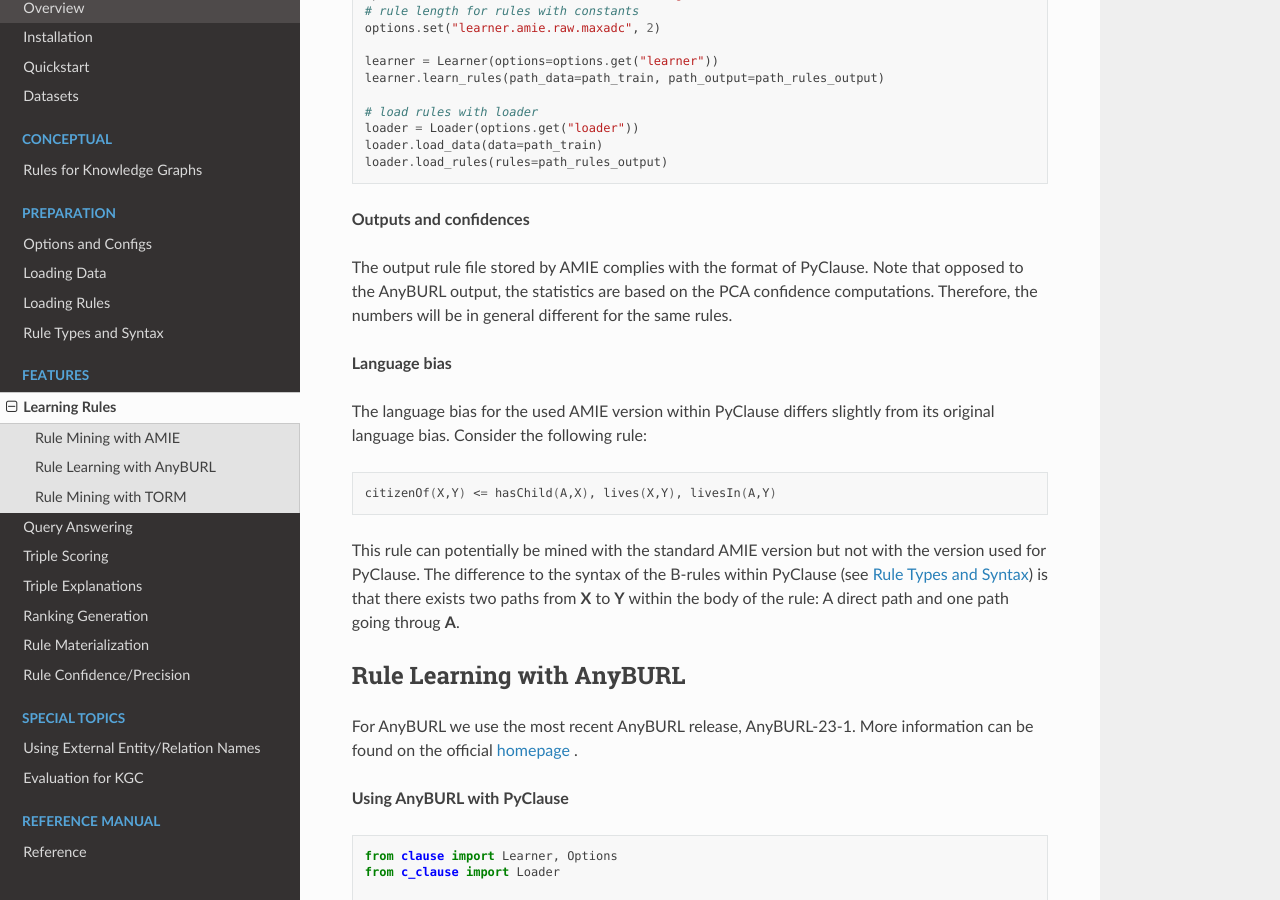
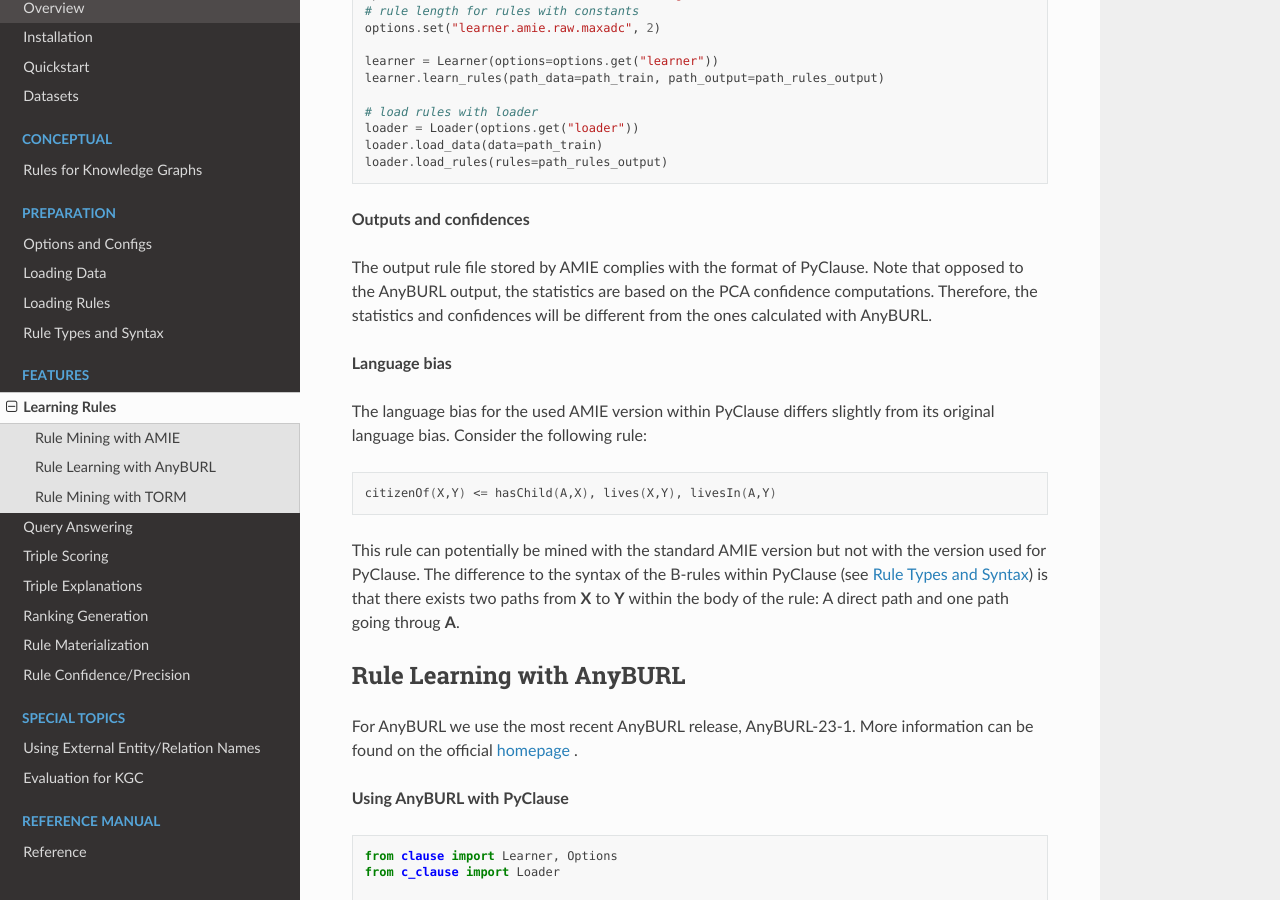
Before and after one commit to symbolic-kg/PyClause, a Sphinx documentation site: the page built from docs/feature/learning.rst, in a window 1280 px wide and 900 px high, scrolled down 890 px. Built offline with Sphinx 7.4.7 and the Read the Docs theme 2.0.0, drawn with Linux system fonts in a browser that asks for light colours.

Commit message:
Update docs

```diff
--- a/docs/feature/learning.rst
+++ b/docs/feature/learning.rst
@@ -51,7 +51,7 @@
 **Outputs and confidences**
 
 The output rule file stored by AMIE complies with the format of PyClause. Note that opposed to the AnyBURL output, the statistics are based on the PCA confidence computations.
-Therefore, the numbers will be in general different for the same rules.
+Therefore, the statistics and confidences will be different from the ones calculated with AnyBURL.
 
 
 **Language bias**
```
